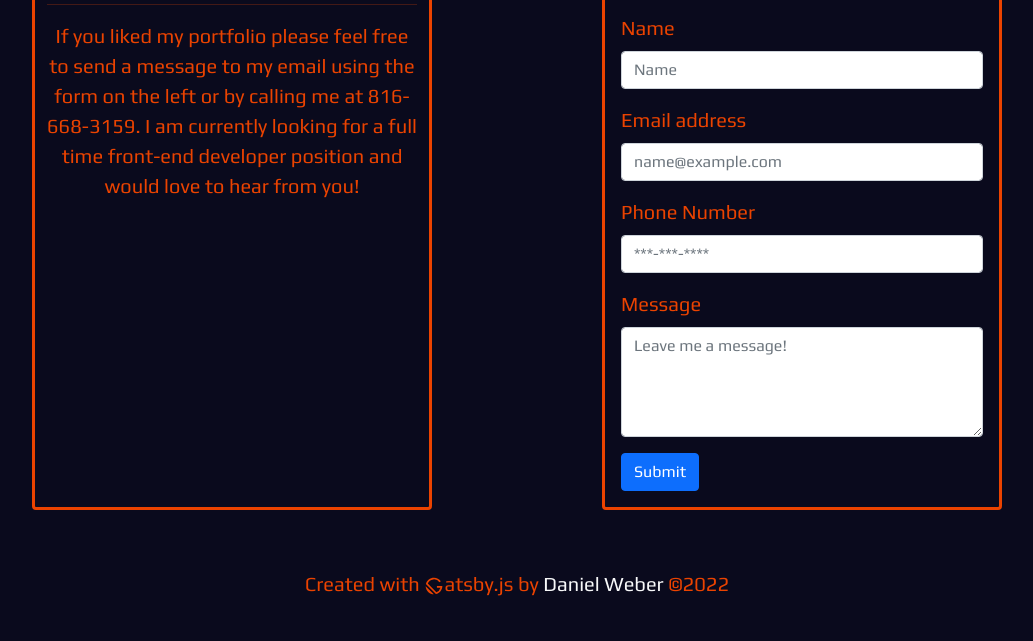
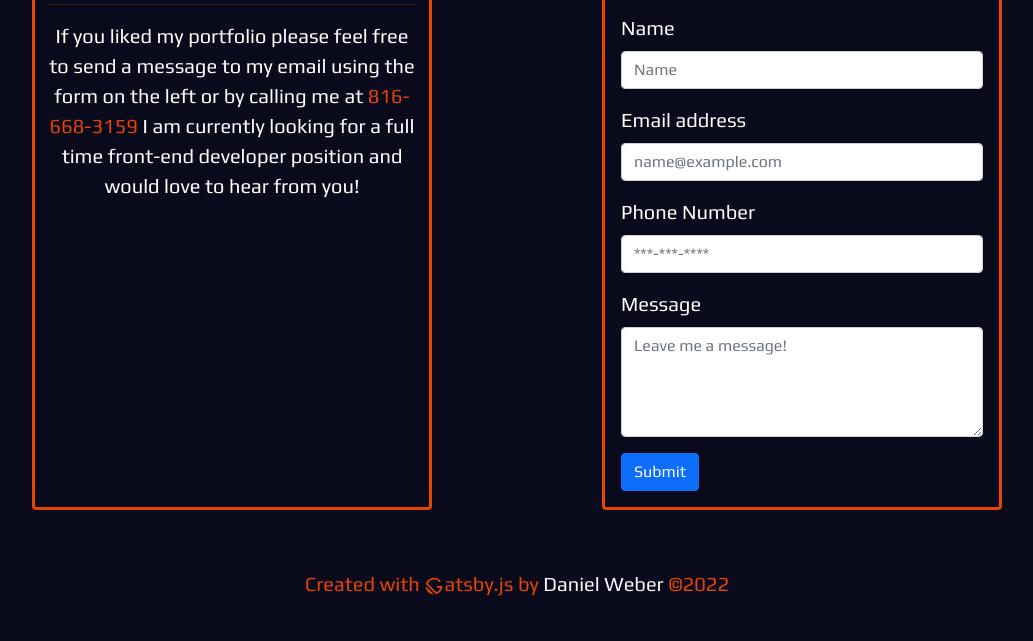
Before and after one commit to DaperDandle/Portfolio-Website, a Gatsby site: page /contact in a window 1280 px wide. Shown: the part 192-833 px from the top of the page, without its empty margins (123-1156 px from the left). Built offline with nearby package versions, Linux system fonts and the light colour scheme; Gatsby itself is replaced by a stand-in of ours.

Commit message:
changed styling on contact page

```diff
--- a/src/css/main.scss
+++ b/src/css/main.scss
@@ -36,6 +36,10 @@ $secondary: #eb4300;
 
 .primary-text {
   color: $primary;
+}
+
+.secondary-text {
+  color: $secondary;
 }
 
 .button {
--- a/src/pages/contact.js
+++ b/src/pages/contact.js
@@ -6,16 +6,17 @@ const Contact = () => {
   return (
     <Layout>
       <SEO title="Contact"></SEO>
-      <Container className="fs-5 pt-3">
+      <Container className="fs-5 pt-3 text-white">
         <Row className="justify-content-around py-3">
           <Col md={5} className="text-center project-card my-2">
             <h2 className="mt-3">Like what you see?</h2>
             <hr className="secondary-bg" />
             <p>
               If you liked my portfolio please feel free to send a message to my
-              email using the form on the left or by calling me at 816-668-3159.
-              I am currently looking for a full time front-end developer
-              position and would love to hear from you!
+              email using the form on the left or by calling me at{" "}
+              <span className="secondary-text">816-668-3159</span> I am
+              currently looking for a full time front-end developer position and
+              would love to hear from you!
             </p>
           </Col>
           <Col md={5} className="project-card p-3 my-2">
```
